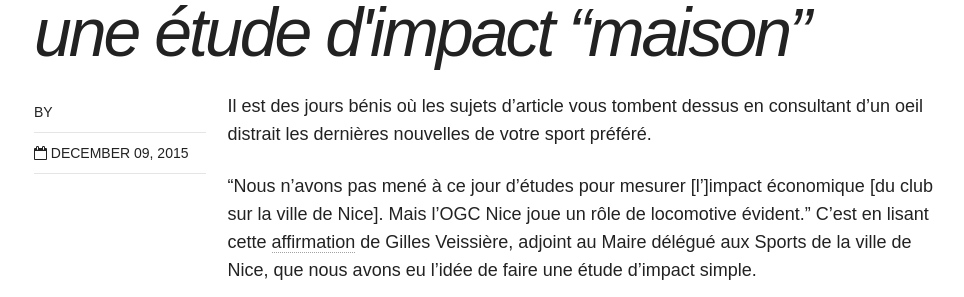
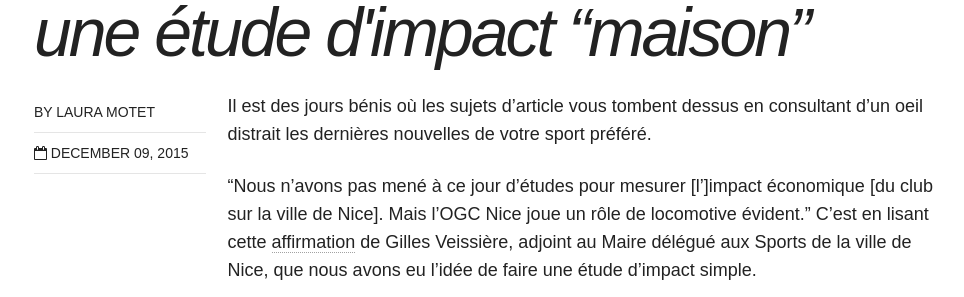
Before and after one commit to jplusplus/-football-tax-blog, a Jekyll site: the page built from _posts/2015-12-09-writing-scrapers.md, in a window 1280 px wide and 900 px high, scrolled down 602 px. Shown: the part 156-453 px from the top of the window, without its empty margins (152-1116 px from the left). Built offline with Jekyll 4.4.1, drawn with Linux system fonts in a browser that asks for light colours; nearby versions of some CDN libraries.

Commit message:
added laura

```diff
--- a/_data/authors.yml
+++ b/_data/authors.yml
@@ -13,3 +13,7 @@ nkb:
   email: hi@nkb.fr
   avatar: nkb.jpg
   twitter: nicolaskb
+
+laura:
+  name: Laura Motet
+  twitter: lamotet
```
